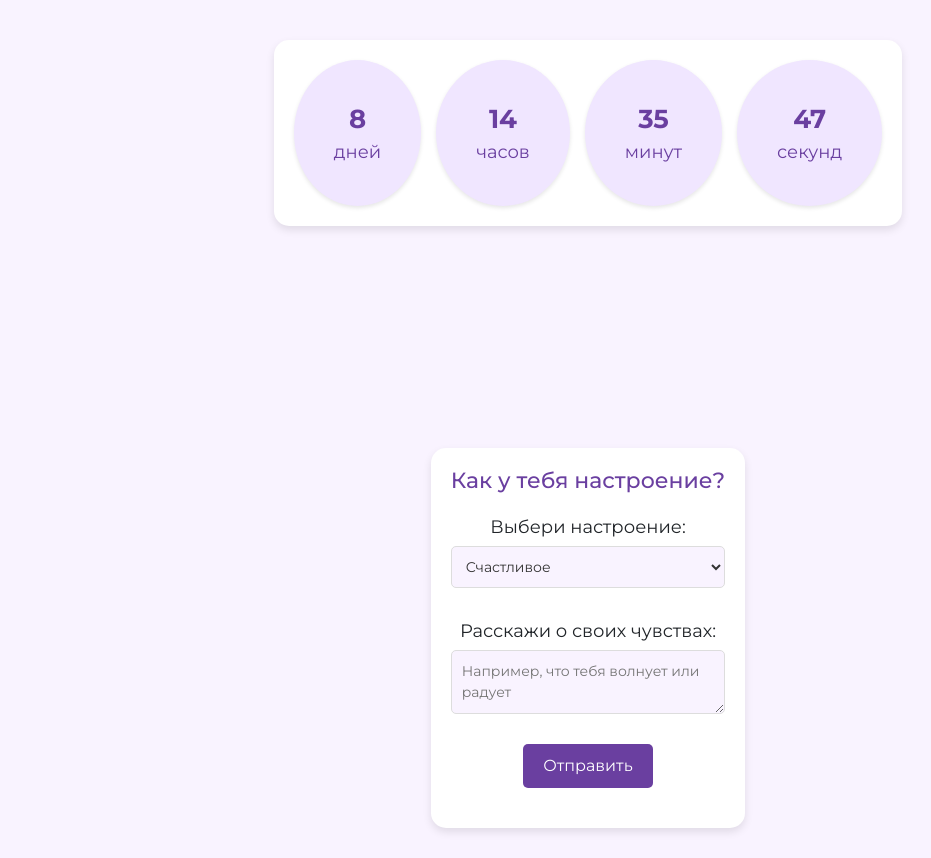
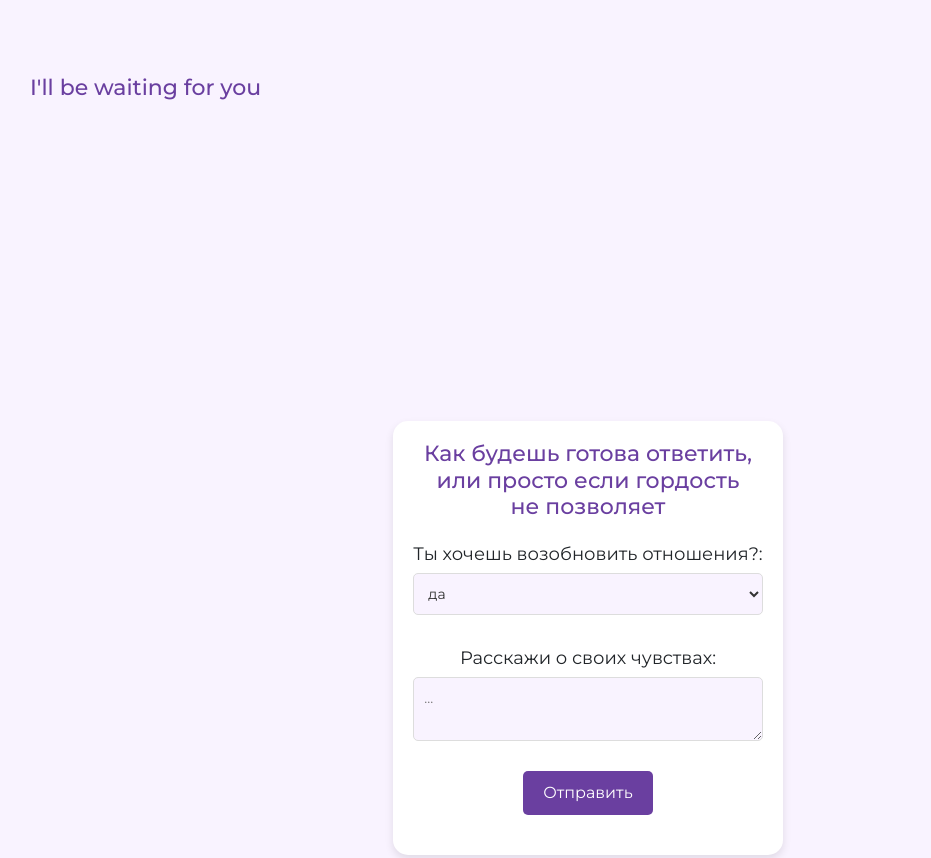
Before and after one commit to hotaistea/love_you, a plain HTML site: page index.html in a window 1280 px wide. Shown: the part 182-1040 px from the top of the page, without its empty margins (52-983 px from the left). Drawn offline with nearby package versions, Linux system fonts and the light colour scheme.

Commit message:
Add files via upload

```diff
--- a/index.html
+++ b/index.html
@@ -9,51 +9,28 @@
     <link href="https://fonts.googleapis.com/css?family=Montserrat:100,200,300,regular,500,600,700,800,900,100italic,200italic,300italic,italic,500italic,600italic,700italic,800italic,900italic" rel="stylesheet" />
 </head>
 <body>
-
-    <div class="wrapper">
-        <main class="main">
-            <div id="countdown-container">
-                <div id="countdown">
-                    <div class="time-unit" id="days">
-                        <span class="value">0</span>
-                        <span class="label">дней</span>
-                    </div>
-                    <div class="time-unit" id="hours">
-                        <span class="value">0</span>
-                        <span class="label">часов</span>
-                    </div>
-                    <div class="time-unit" id="minutes">
-                        <span class="value">0</span>
-                        <span class="label">минут</span>
-                    </div>
-                    <div class="time-unit" id="seconds">
-                        <span class="value">0</span>
-                        <span class="label">секунд</span>
+    <div class="main">
+        <div class="container">
+            <h1>I'll be waiting for you</h1>
         </div>
     </div>
-            </div>
-        </main>
+
     <section class="form">
         <div id="survey-container">
-                <h1>Как у тебя настроение?</h1>
+            <h1>Как будешь готова ответить, <br>или просто если гордость <br>не позволяет</h1>
             <form id="survey-form" action="https://formspree.io/f/xrgnrlwq" method="POST">
-                    <!-- Вопрос о настроении -->
                 <div class="question">
-                        <label for="mood-select">Выбери настроение:</label>
-                        <select id="mood-select" class="input" name="настроение">
-                            <option value="счастливое">Счастливое</option>
-                            <option value="грустное">Грустное</option>
-                            <option value="раздраженное">Раздраженное</option>
-                            <option value="спокойное">Спокойное</option>
-                            <option value="взволнованное">Взволнованное</option>
-                            <option value="усталое">Усталое</option>
+                    <label for="mood-select">Ты хочешь возобновить отношения?:</label>
+                    <select id="mood-select" class="input" name="хочет?">
+                        <option value="да">да</option>
+                        <option value="нет">нет</option>
                     </select>
                 </div>
 
                 <!-- Вопрос о чувствах -->
                 <div class="question">
                     <label for="feeling-text">Расскажи о своих чувствах:</label>
-                        <textarea name="что чуствует" id="feeling-text" class="input" placeholder="Например, что тебя волнует или радует"></textarea>
+                    <textarea name="что чуствует" id="feeling-text" class="input" placeholder="..."></textarea>
                 </div>
 
                 <!-- Кнопка отправки -->
@@ -63,8 +40,6 @@
             <div id="result"></div>
         </div>
     </section>
-    </div>
-
     <script src="https://cdn.jsdelivr.net/npm/bootstrap@5.3.3/dist/js/bootstrap.bundle.min.js" integrity="sha384-YvpcrYf0tY3lHB60NNkmXc5s9fDVZLESaAA55NDzOxhy9GkcIdslK1eN7N6jIeHz" crossorigin="anonymous"></script>
     <script src="./js/index.js"></script>
 </body>
```
Lines whose indentation alone changed are shown as unchanged.
